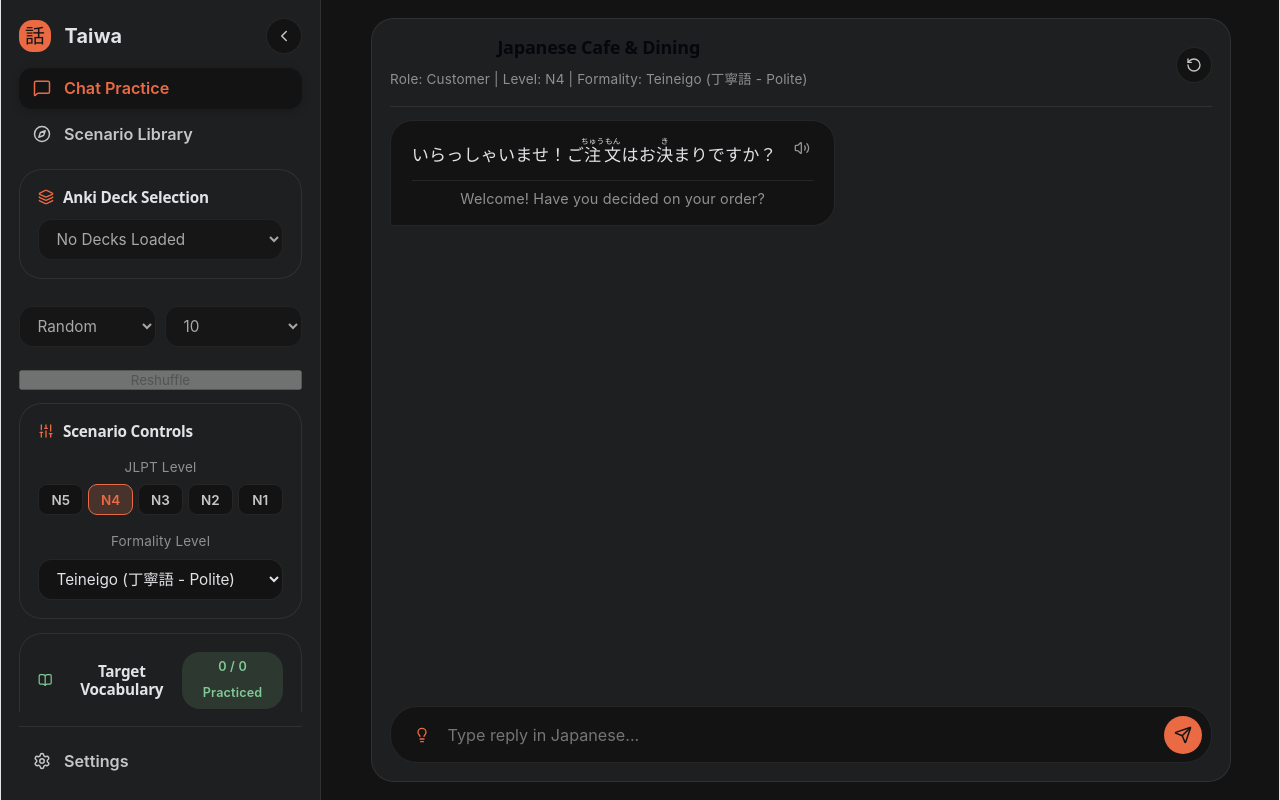
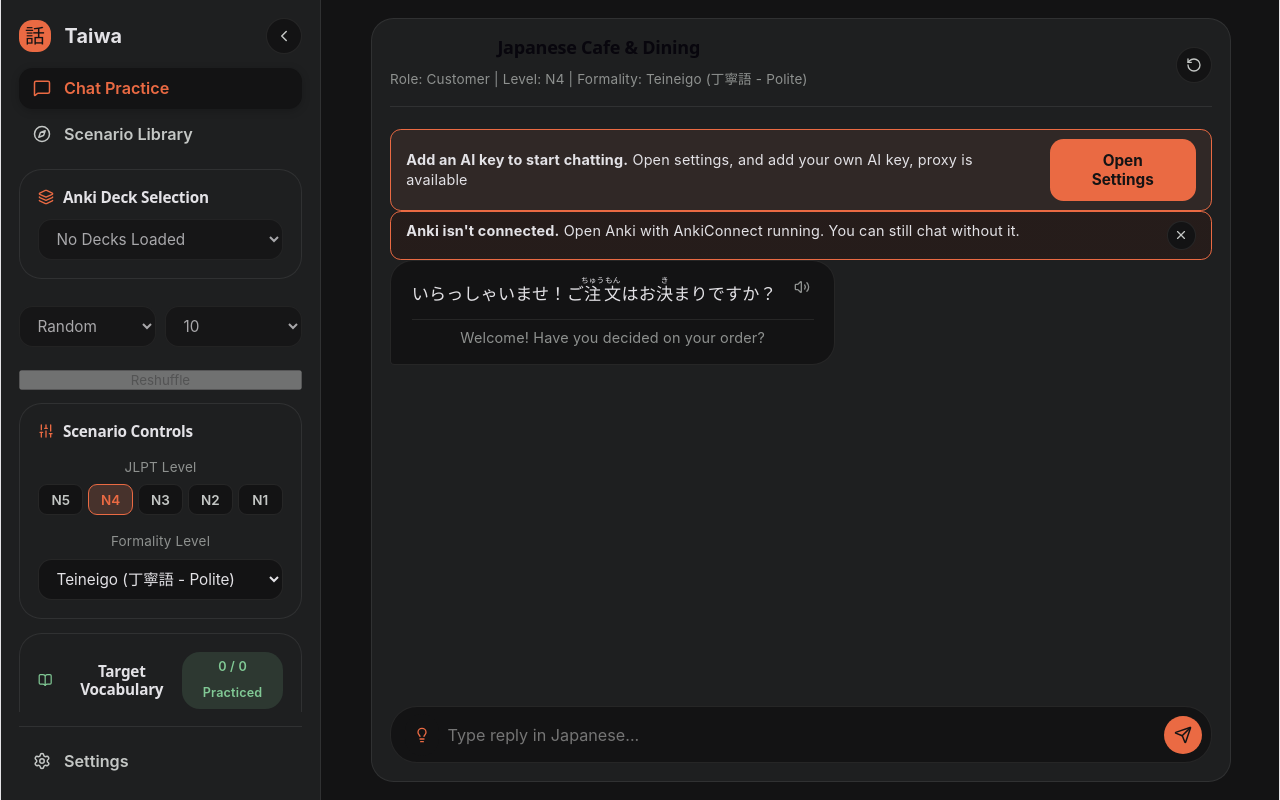
Before and after one commit to arvin-arvin/taiwa-og, a React (Vite) app: page / in a window 1280 px wide. Built offline with nearby package versions, Linux system fonts and the light colour scheme.

Commit message:
error banners

```diff
--- a/src/App.css
+++ b/src/App.css
@@ -1301,3 +1301,74 @@ rt {
 .chat-bubble:hover .translation-text.on-hover {
   visibility: visible;
 }
+
+.notice-banner {
+  display: flex;
+  align-items: center;
+  justify-content: space-between;
+  gap: 1rem;
+  margin-top: 0.5rem;
+  padding: 0.5rem 0.85rem;
+  border-radius: 0.6rem;
+  border: 1px solid var(--shu-500);
+  background: rgba(255, 138, 101, 0.08);
+  font-size: 0.8rem;
+  line-height: 1.4;
+  text-align: left;
+  color: var(--text-primary);
+}
+
+/* Chat scrollbar */
+.chat-messages::-webkit-scrollbar {
+  width: 8px;
+}
+
+.chat-messages::-webkit-scrollbar-track {
+  background: rgba(128, 128, 128, 0.1);
+  border-radius: 999px;
+}
+
+.chat-messages::-webkit-scrollbar-thumb {
+  background: rgba(128, 128, 128, 0.4);
+  border-radius: 999px;
+}
+
+.chat-messages::-webkit-scrollbar-thumb:hover {
+  background: rgba(128, 128, 128, 0.65);
+}
+
+.chat-messages::-webkit-scrollbar-button {
+  display: none;
+}
+
+/* Browsers without the pill support (Firefox) */
+@supports not selector(::-webkit-scrollbar) {
+  .chat-messages {
+    scrollbar-width: thin;
+    scrollbar-color: rgba(128, 128, 128, 0.4) transparent;
+  }
+}
+
+.anki-banner {
+  position: sticky;
+  top: 0;
+  z-index: 5;
+  align-items: flex-start;
+  margin-top: 0;
+  background:
+    linear-gradient(rgba(255, 138, 101, 0.08), rgba(255, 138, 101, 0.08)),
+    var(--bg-app);
+}
+
+.anki-banner .icon-btn {
+  flex-shrink: 0;
+  width: 1.6rem;
+  height: 1.6rem;
+}
+
+@media (max-width: 720px) {
+  .anki-banner {
+    flex-direction: row;
+    align-items: flex-start;
+  }
+}
--- a/src/App.jsx
+++ b/src/App.jsx
@@ -4,7 +4,7 @@ import { generateRoleplayResponse, generateReplyHints } from './services/ai'; //
 import { speakJapanese } from './services/speech';
 import { translations } from './constants/translations';
 import { DEFAULT_SCENARIOS, getCustomScenarios, saveCustomScenario } from './constants/scenarios';
-import { loadSettings, saveSettings } from './services/settings';
+import { loadSettings, saveSettings, isAiConfigured } from './services/settings';
 import { sanitizeFurigana } from './services/sanitize';
 import {
   Layers,
@@ -95,6 +95,7 @@ export default function App() {
   // Settings & System State
   const [systemLang, setSystemLang] = useState(() => localStorage.getItem('systemLang') || 'en');
   const [showSettings, setShowSettings] = useState(false);
+  const [ankiBannerHidden, setAnkiBannerHidden] = useState(false);
   const [settingsTab, setSettingsTab] = useState('appearance');
 
     const [display, setDisplay] = useState(() => {
@@ -748,9 +749,43 @@ useEffect(() => {
               </button>
             </div>
 
+            {!isAiConfigured(aiSettings) && (
+              <div className="notice-banner">
+                <div>
+                  <strong>Add an AI key to start chatting.</strong>
+                  <span> Open settings, and add your own AI key, proxy is available</span>
+                </div>
+                <button
+                  type="button"
+                  className="primary-btn"
+                  onClick={() => {
+                    setSettingsTab('system');
+                    setShowSettings(true);
+                  }}
+                >
+                  Open Settings
+                </button>
+              </div>
+            )}
+            {ankiStatus === 'error' && !ankiBannerHidden && (
+                <div className="notice-banner anki-banner">
+                  <div>
+                    <strong>Anki isn't connected.</strong>
+                    <span> Open Anki with AnkiConnect running. You can still chat without it.</span>
+                  </div>
+                  <button
+                    type="button"
+                    className="icon-btn"
+                    onClick={() => setAnkiBannerHidden(true)}
+                    title="Dismiss"
+                    aria-label="Dismiss"
+                  >
+                    <X style={{ width: 14, height: 14 }} />
+                  </button>
+                </div>
+              )}
+            <div className="chat-messages">
 
-
-            <div className="chat-messages">
               {messages.map((msg, idx) => (
                 <div key={idx} className={`message-row ${msg.sender}`}>
                   <div className={`chat-bubble ${msg.sender}`}>
--- a/src/services/ai.js
+++ b/src/services/ai.js
@@ -157,10 +157,14 @@ You MUST respond strictly in valid raw JSON without markdown formatting, with th
 }
 `;
 
-  const chat = messages.map((m) => ({
+  const MAX_HISTORY = 25;
+  const chat = messages.slice(-MAX_HISTORY).map((m) => ({
     role: m.sender === "user" ? "user" : "assistant",
     content: m.text,
   }));
+  // The history should start with the AI's turn so the roles alternate
+  while (chat.length > 1 && chat[0].role === "user") chat.shift();
+  console.log('History sent:', chat.length, 'messages');
 
   try {
     const parsed = parseJsonLoose(await requestModel(systemPrompt, chat));
```
